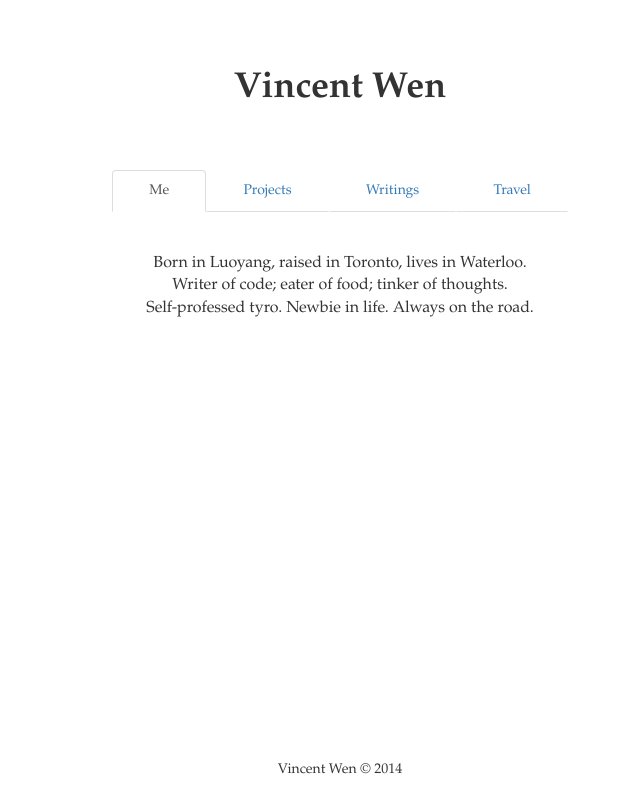
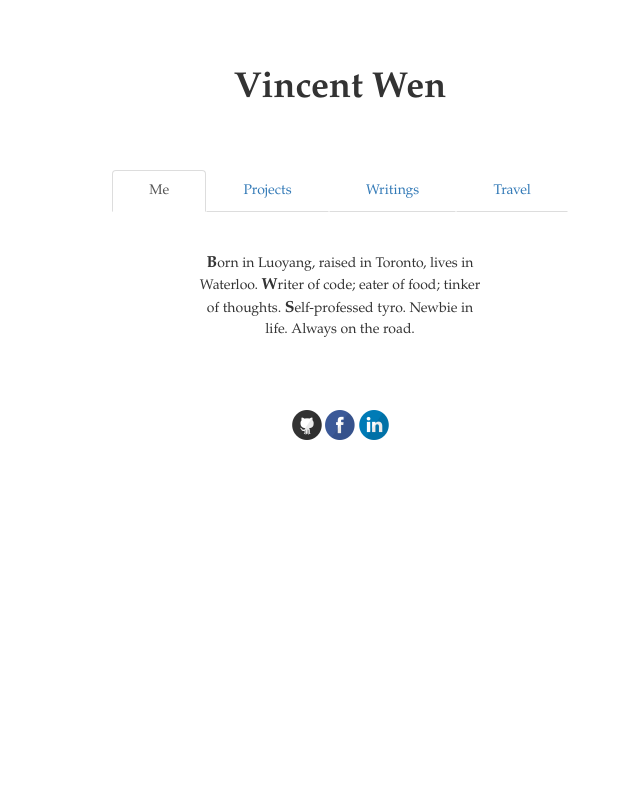
Before and after one commit to this-username-is-taken/website, a plain HTML site: page index.html in a window 1280 px wide. Shown: the whole page, without its empty margins (300-940 px from the left). Drawn offline with nearby package versions, Linux system fonts and the light colour scheme.

Commit message:
Modified profile text and footer content

```diff
--- a/index.html
+++ b/index.html
@@ -25,14 +25,17 @@
       </ul>
 
       <div class="profile">
-        <p class="profile-description">Born in Luoyang, raised in Toronto, lives in Waterloo.<br>
-          Writer of code; eater of food; tinker of thoughts.<br>
-          Self-professed tyro. Newbie in life. Always on the road.</p>
+        <p><strong>B</strong>orn in Luoyang, raised in Toronto, lives in Waterloo.
+          <strong>W</strong>riter of code; eater of food; tinker of thoughts.
+          <strong>S</strong>elf-professed tyro. Newbie in life. Always on the road.</p>
       </div>
     </div><!-- /.container -->
 
     <footer>
-      Vincent Wen &copy; 2014
+      <!-- https://github.com/nvk/sketch-icons -->
+      <a href="https://github.com/this-username-is-taken/"><img src="images/github.png"></a>
+      <a href="http://facebook.com/the.username.is.taken"><img src="images/facebook.png"></a>
+      <a href="http://www.linkedin.com/in/siwen"><img src="images/linkedin.png"></a>
     </footer>
 
     <!-- JavaScript placed at the end of the document so the pages load faster -->
--- a/style.css
+++ b/style.css
@@ -12,10 +12,12 @@ header .name {
 }
 
 footer {
-  position: fixed;
-  bottom: 20px;
-  width: 100%;
   text-align: center;
+  padding: 20px;
+}
+
+footer img {
+  width: 30px;
 }
 
 .nav {
@@ -24,10 +26,14 @@ footer {
 }
 
 .profile {
-  padding: 40px 15px;
+  font-size: 14px;
   text-align: center;
+
+  width: 300px;
+  margin: 0 auto;
+  padding: 40px 5px;
 }
 
-.profile-description {
+.profile strong {
   font-size: 16px;
 }
```
Also changed, not shown: images/facebook.png (added), images/github.png (added), images/linkedin.png (added).
